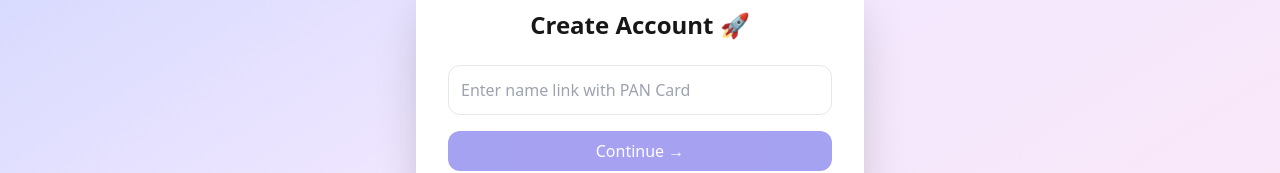
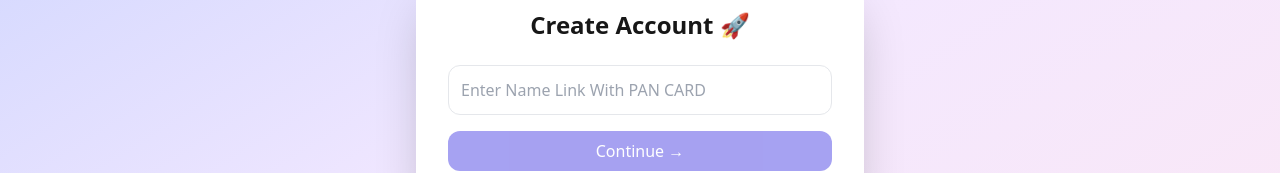
Before and after one commit to aleemmalikk/lms, a Next.js app: page /apply in a window 1280 px wide. Shown: the part 354-527 px from the top of the page. Built offline with nearby package versions, Linux system fonts and the light colour scheme; no server answers.

Commit message:
kyc updated

```diff
--- a/app/apply/page.jsx
+++ b/app/apply/page.jsx
@@ -369,7 +369,7 @@ export default function OnboardingForm() {
           <div className="space-y-4">
             <input
               name="name"
-              placeholder="Enter name link with PAN Card"
+              placeholder="Enter Name Link With PAN CARD"
               value={form.name}
               onChange={handleChange}
               className="w-full border p-3 rounded-xl"
@@ -392,7 +392,7 @@ export default function OnboardingForm() {
               <>
                 <input
                   name="mobile"
-                  placeholder="Mobile number link with Aadhar Card"
+                  placeholder="Mobile Number Link With Aadhar Card"
                   value={form.mobile}
                   onChange={handleChange}
                   className="w-full border p-3 rounded-xl"
```
